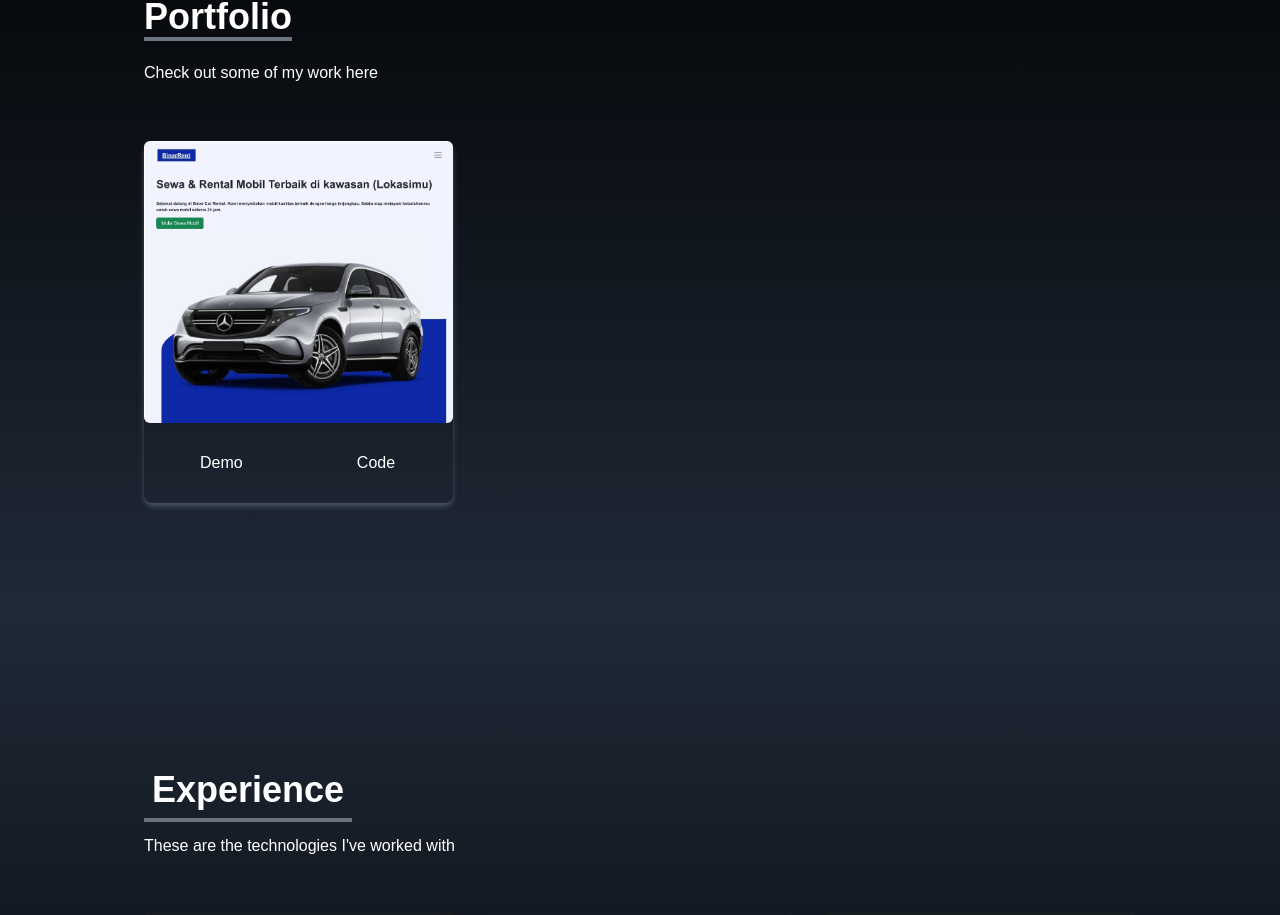
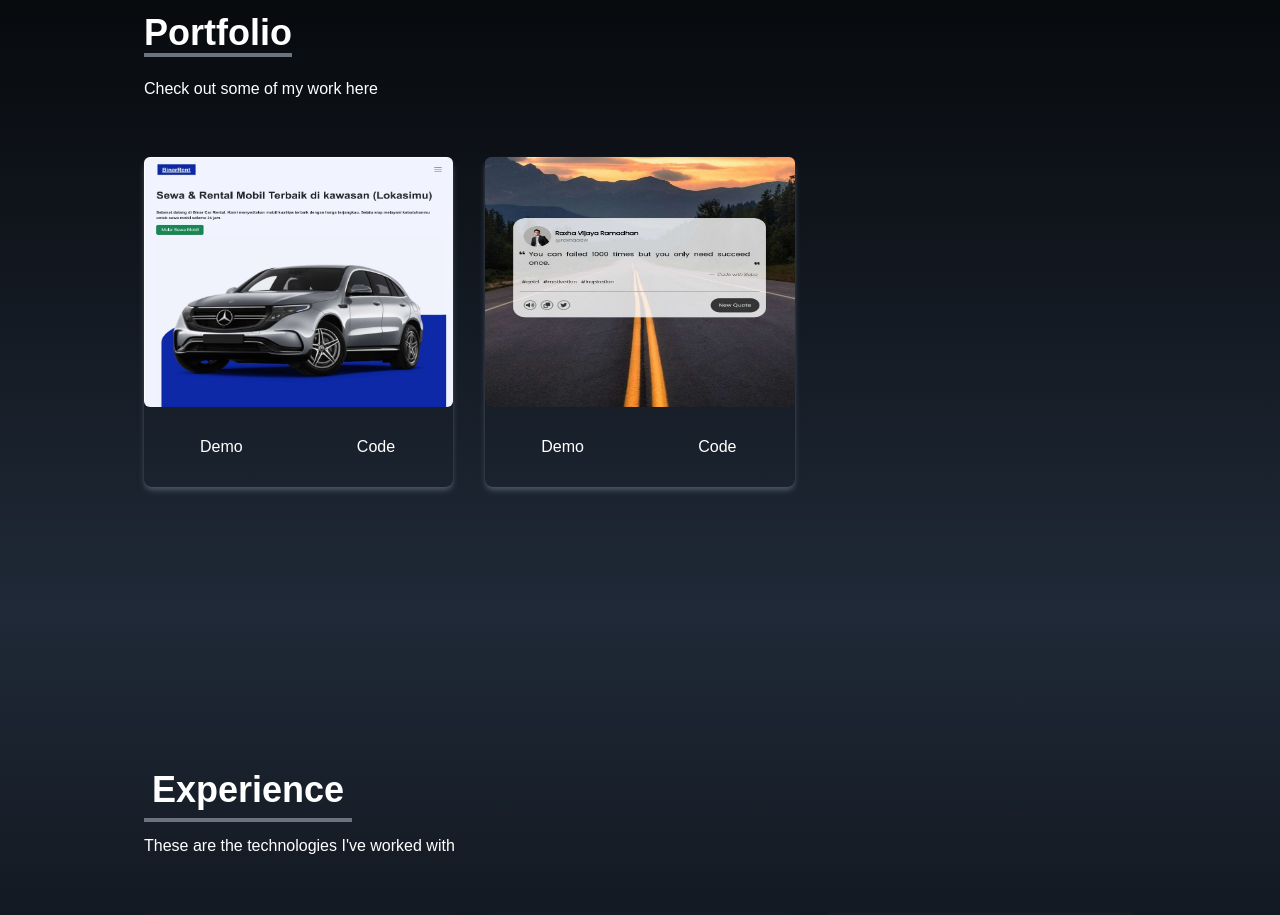
Before and after one commit to raxhavijaya/myportofolio1, a React (Create React App) app: page / in a window 1280 px wide. Shown: the part 1790-2705 px from the top of the page. Built offline with nearby package versions, Linux system fonts and the light colour scheme.

Commit message:
update portfolio

```diff
--- a/src/components/Portfolio.jsx
+++ b/src/components/Portfolio.jsx
@@ -1,47 +1,53 @@
-import React from 'react'
-import BinarCarRent from '../assets/portfolio/BinarCarRent.jpg'
+import React from "react";
+import BinarCarRent from "../assets/portfolio/BinarCarRent.jpg";
+import QuotesGenerator from "../assets/portfolio/quotesgenerator.jpg"
+
 const Portfolio = () => {
-
   const portfolios = [
     {
-    id:1,
+      id: 1,
       src: BinarCarRent,
-  }
-]
+      demo: "https://binar-car-rental-customer.netlify.app",
+      code: "https://github.com/ariqkharisma/challenge-binar-academy"
+    },
+    {
+      id: 2,
+      src: QuotesGenerator,
+      demo: "https://raxhaquotesgenerator31.netlify.app",
+      code: "https://github.com/raxhavijaya/quotegenerator"
+    },
+  ];
 
   return (
-    <div name='portfolio' className='bg-gradient-to-b from-black to-gray-800 w-full text-white pt-20 md:h-screen'>
-      <div className='max-w-screen-lg p-4 mx-auto flex flex-col justify-center w-full h-full'>
-        <div className='pb-8'>
-          <p className='text-4xl font-bold inline border-b-4 border-gray-500'>Portfolio</p>
-          <p className='py-6'>Check out some of my work here</p>
+    <div name="portfolio" className="bg-gradient-to-b from-black to-gray-800 w-full text-white pt-20 md:h-screen">
+      <div className="max-w-screen-lg p-4 mx-auto flex flex-col justify-center w-full h-full">
+        <div className="pb-8">
+          <p className="text-4xl font-bold inline border-b-4 border-gray-500">Portfolio</p>
+          <p className="py-6">Check out some of my work here</p>
         </div>
 
-
-
-        <div className='grid sm:grid-cols-2 md:grid-cols-3 gap-8 px-12 sm:px-0'>
-
-        {
-  portfolios.map(({id, src}) => (
-    <div key={id} className='shadow-md shadow-gray-600 rounded-lg'>
-    <img src={src} alt="" className='rounded-md duration-200 hover:scale-105' />
-    <div className='flex items-center justify-center'>
-      <button  className='w-1/2 px-6 py-3 m-4 duration-200 hover:scale-110' >
-        <a href='https://binar-car-rental-customer.netlify.app' target="_blank" rel="noreferrer">Demo</a>
+        <div className="grid sm:grid-cols-2 md:grid-cols-3 gap-8 px-12 sm:px-0">
+          {portfolios.map(({ id, src, demo, code }) => (
+            <div key={id} className="shadow-md shadow-gray-600 rounded-lg">
+              <img src={src} alt="portfolioImage" className="imgPortfolio rounded-md duration-200 hover:scale-105" />
+              <div className="flex items-center justify-center">
+                <button className="w-1/2 px-6 py-3 m-4 duration-200 hover:scale-110">
+                  <a href={demo} target="_blank" rel="noreferrer">
+                    Demo
+                  </a>
                 </button>
-      <button className='w-1/2 px-6 py-3 m-4 duration-200 hover:scale-110' >
-      <a href='https://github.com/ariqkharisma/challenge-binar-academy' target="_blank" rel="noreferrer">Code</a>
+                <button className="w-1/2 px-6 py-3 m-4 duration-200 hover:scale-110">
+                  <a href={code} target="_blank" rel="noreferrer">
+                    Code
+                  </a>
                 </button>
               </div>
             </div>
-  ))
-}
-
-
+          ))}
         </div>
       </div>
     </div>
-  )
-}
+  );
+};
 
-export default Portfolio
+export default Portfolio;
--- a/src/index.css
+++ b/src/index.css
@@ -10,3 +10,8 @@
     font-family: 'Raleway', sans-serif;
   }
 }
+
+.imgPortfolio {
+  width: 350px;
+  height: 250px;
+}
```
Also changed, not shown: src/assets/portfolio/quotesgenerator.jpg (added). Lines whose indentation alone changed are shown as unchanged.
